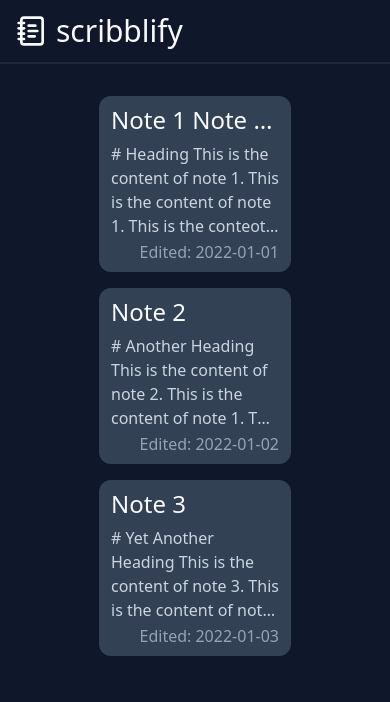
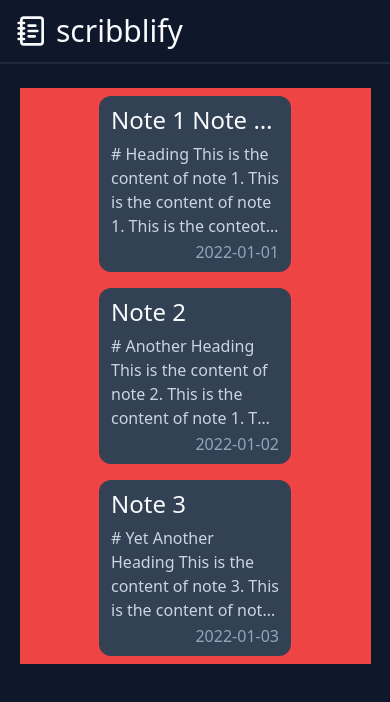
Before and after one commit to LiamKrenn/scribblify, a SvelteKit app in the folder frontend/: page / in a window 390 px wide. Shown: the top 702 px of the page. Built offline with nearby package versions, Linux system fonts and the light colour scheme.

Commit message:
responsiveness

```diff
--- a/frontend/src/lib/note-list-item.svelte
+++ b/frontend/src/lib/note-list-item.svelte
@@ -7,7 +7,7 @@
 >
 	<h2 class="shrink-0 truncate text-2xl">{note.title}</h2>
 	<p class="note-text my-1.5 max-h-full text-slate-300">{note.text}</p>
-	<p class="text-right text-slate-400">Edited: {note.date}</p>
+	<p class="text-nowrap text-right text-slate-400">{note.date}</p>
 </div>
 
 <style>
--- a/frontend/src/routes/+page.svelte
+++ b/frontend/src/routes/+page.svelte
@@ -20,7 +20,7 @@
 	];
 </script>
 
-<div class="m-8 mt-6 flex flex-wrap justify-center">
+<div class="mx-[5%] my-6 flex flex-wrap justify-center bg-red-500 sm:mx-[10%] xl:mx-[20%]">
 	{#each notes as note}
 		<NoteListItem {note} />
 	{/each}
```
